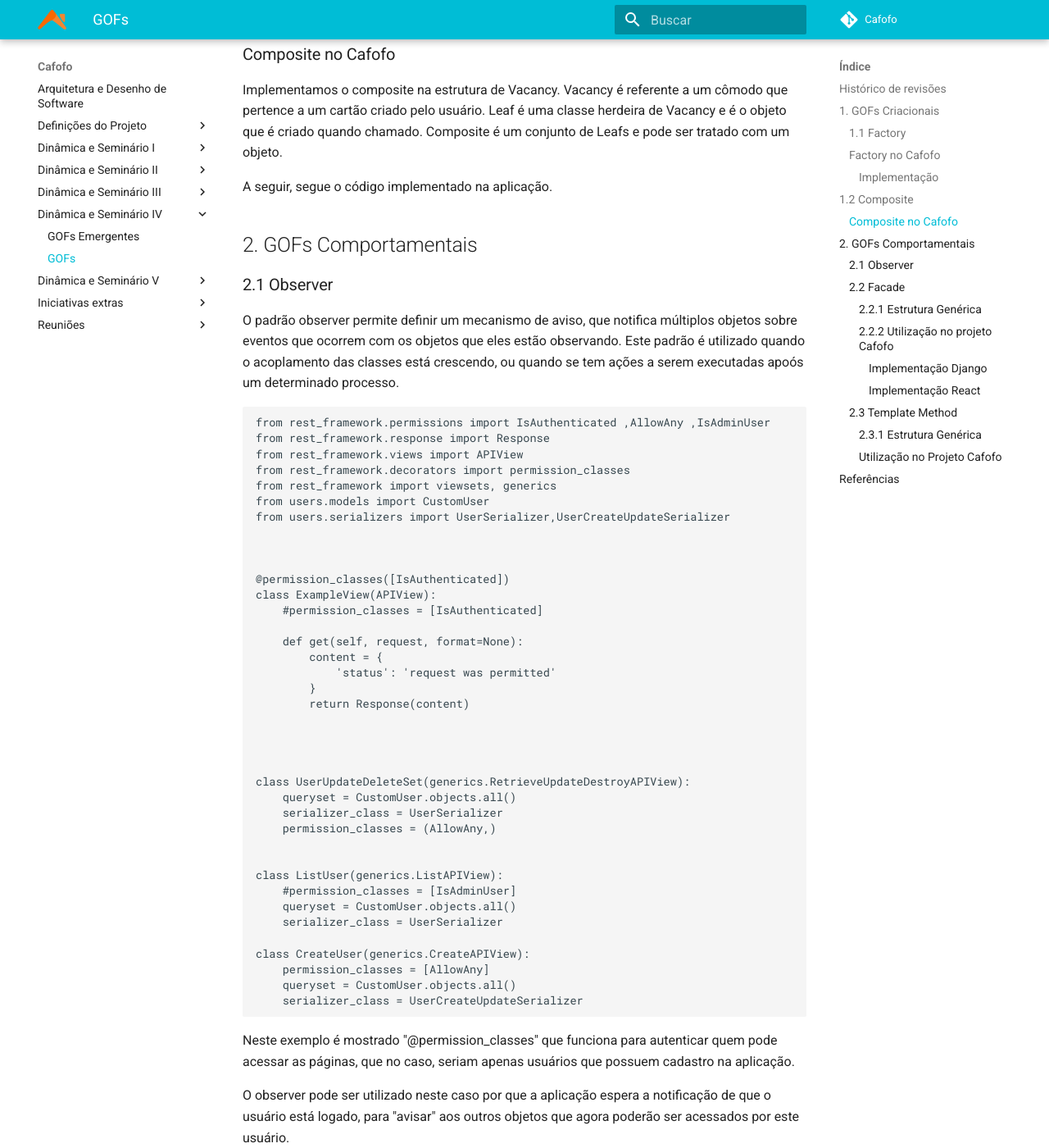
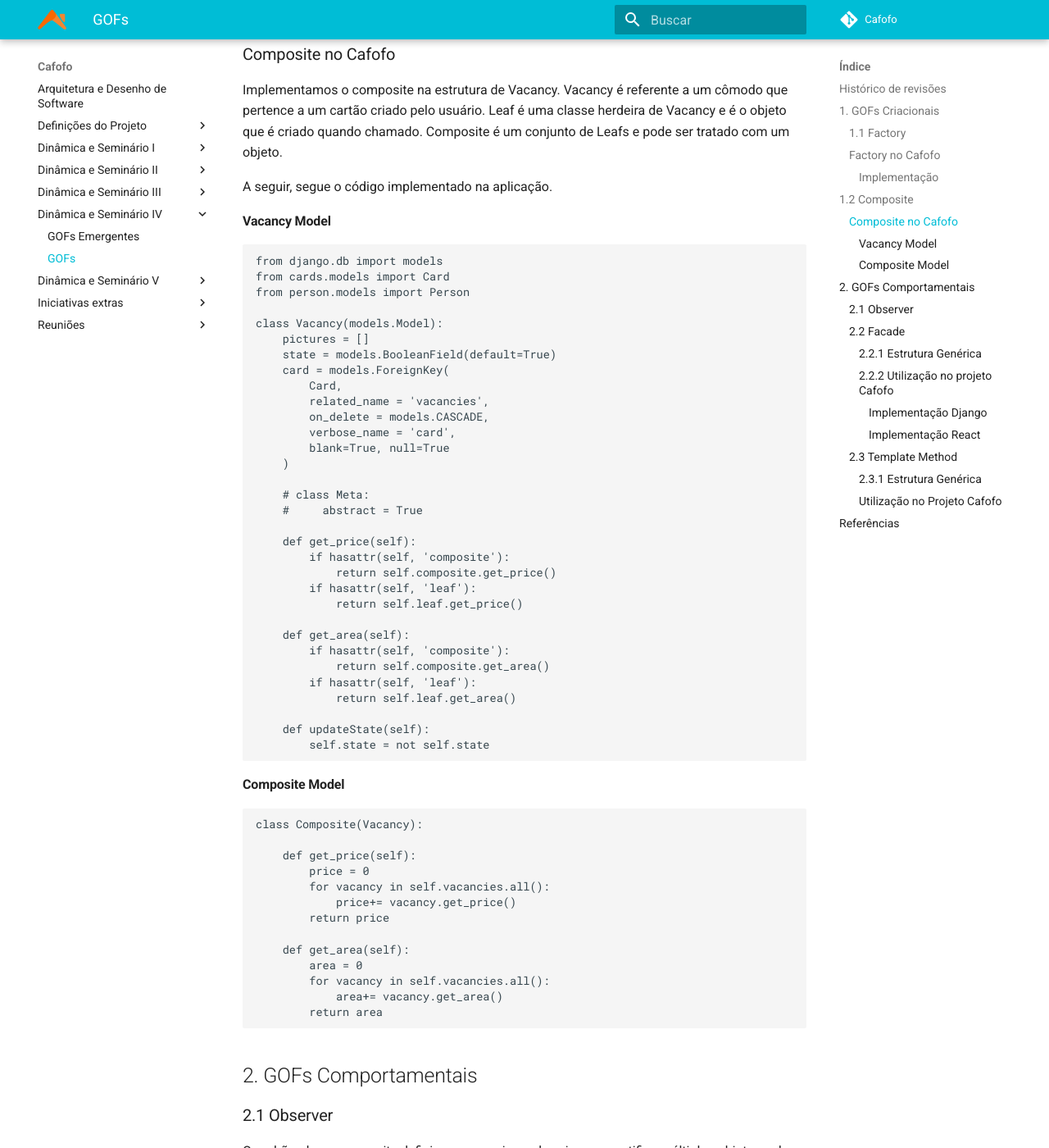
Before and after one commit to desenho-2019/Wiki, an MkDocs documentation site: the page built from docs/Dinâmica e Seminário IV/gofs_padroes.md, in a window 1280 px wide and 1400 px high, scrolled down 4193 px. Shown: the whole window at 82% size. Built offline with MkDocs 1.6.1 and Material for MkDocs 9.7.7, drawn with Linux system fonts in a browser that asks for light colours.

Commit message:
adicionado vacancy e composite models

````diff
--- a/docs/Dinâmica e Seminário IV/gofs_padroes.md
+++ b/docs/Dinâmica e Seminário IV/gofs_padroes.md
@@ -124,6 +124,60 @@ Composite um padrão de projeto de software utilizado para representar um objeto
 Implementamos o composite na estrutura de Vacancy. Vacancy é referente a um cômodo que pertence a um cartão criado pelo usuário. Leaf é uma classe herdeira de Vacancy e é o objeto que é criado quando chamado. Composite é um conjunto de Leafs e pode ser tratado com um objeto.
 
 A seguir, segue o código implementado na aplicação.
+
+#### Vacancy Model
+
+```
+from django.db import models
+from cards.models import Card
+from person.models import Person
+
+class Vacancy(models.Model):
+    pictures = []
+    state = models.BooleanField(default=True)
+    card = models.ForeignKey(
+        Card,
+        related_name = 'vacancies',
+        on_delete = models.CASCADE,
+        verbose_name = 'card',
+        blank=True, null=True
+    )
+
+    # class Meta:
+    #     abstract = True
+
+    def get_price(self):
+        if hasattr(self, 'composite'):
+            return self.composite.get_price()
+        if hasattr(self, 'leaf'):
+            return self.leaf.get_price()
+
+    def get_area(self):
+        if hasattr(self, 'composite'):
+            return self.composite.get_area()
+        if hasattr(self, 'leaf'):
+            return self.leaf.get_area()
+
+    def updateState(self):
+        self.state = not self.state
+```
+
+#### Composite Model
+```
+class Composite(Vacancy):
+
+    def get_price(self):
+        price = 0
+        for vacancy in self.vacancies.all():
+            price+= vacancy.get_price()
+        return price
+
+    def get_area(self):
+        area = 0
+        for vacancy in self.vacancies.all():
+            area+= vacancy.get_area()
+        return area
+```
 
 
 ## 2. GOFs Comportamentais
````
